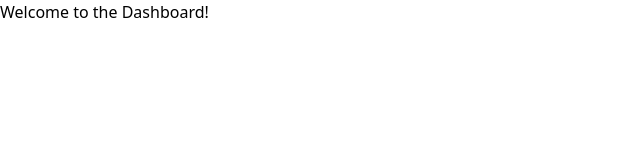
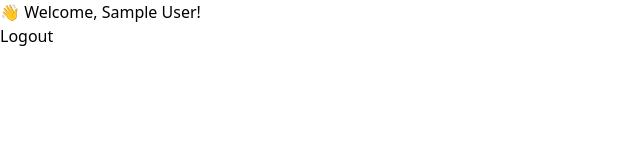
Before and after one commit to Bvega/pro-tasker, a React (Vite) app in the folder frontend/: page /dashboard in a window 1280 px wide. Shown: the top 160 px of the page, without its empty margins (0-640 px from the left). Built offline with nearby package versions, Linux system fonts and the light colour scheme; sample sign-in values are in the browser's storage.

Commit message:
stage-7-complete ➕ Added root redirect route, resolved routing issues

```diff
--- a/frontend/src/App.jsx
+++ b/frontend/src/App.jsx
@@ -1,22 +1,27 @@
 // App.jsx
 import React from "react";
-import { Routes, Route } from "react-router-dom";
-import Dashboard from "./pages/Dashboard";
+import { Routes, Route, Navigate } from "react-router-dom";
 import Register from "./pages/Register";
 import Login from "./pages/Login";
+import Dashboard from "./pages/Dashboard";
+import ProtectedRoute from "./components/ProtectedRoute"; // Add this if not yet
 
 const App = () => {
   return (
     <div className="min-h-screen bg-gray-100 flex items-center justify-center">
-       <Routes>
-          {/* Root page */}
-          <Route path="/" element={<App />} />
-
-          {/* Auth pages */}
-          <Route path="/login" element={<Login />} />
-          <Route path="/register" element={<Register />} />
-        <Route path="/dashboard" element={<Dashboard />} />
-        </Routes>
+      <Routes>
+        <Route path="/" element={<Navigate to="/login" replace />} />
+        <Route path="/register" element={<Register />} />
+        <Route path="/login" element={<Login />} />
+        <Route
+          path="/dashboard"
+          element={
+            <ProtectedRoute>
+              <Dashboard />
+            </ProtectedRoute>
+          }
+        />
+      </Routes>
     </div>
   );
 };
--- a/frontend/src/components/ProtectedRoute.jsx
+++ b/frontend/src/components/ProtectedRoute.jsx
@@ -0,0 +1,16 @@
+// 🧠 Edu-comment: This component protects private routes by checking if the user is authenticated
+
+import { Navigate } from "react-router-dom";
+import useAuth from "../hooks/useAuth";
+
+export default function ProtectedRoute({ children }) {
+  const { token } = useAuth(); // 🧠 use token to verify authentication
+
+  // If not authenticated, redirect to login
+  if (!token) {
+    return <Navigate to="/login" />;
+  }
+
+  // If authenticated, allow access to protected route
+  return children;
+}
--- a/frontend/src/pages/Dashboard.jsx
+++ b/frontend/src/pages/Dashboard.jsx
@@ -1,13 +1,29 @@
-// edu: This is the dashboard page that appears after login
+// 🧠 Edu-comment: Dashboard page visible only after login
 
 import React from "react";
+import useAuth from "../hooks/useAuth";
+import { useNavigate } from "react-router-dom";
 
-const Dashboard = () => {
+export default function Dashboard() {
+  const { user, logout } = useAuth();
+  const navigate = useNavigate();
+
+  const handleLogout = () => {
+    logout(); // 🧠 Clear auth context and localStorage
+    navigate("/login"); // Redirect to login page
+  };
+
   return (
-    <div className="p-10 text-center">
-      <h1 className="text-4xl font-bold text-green-600">Welcome to the Dashboard!</h1>
+    <div className="p-8 text-center">
+      <h1 className="text-3xl font-bold text-green-700 mb-4">
+        👋 Welcome, {user?.name || "User"}!
+      </h1>
+      <button
+        onClick={handleLogout}
+        className="bg-red-500 text-white px-4 py-2 rounded hover:bg-red-600"
+      >
+        Logout
+      </button>
     </div>
   );
-};
-
-export default Dashboard;
+}
```
